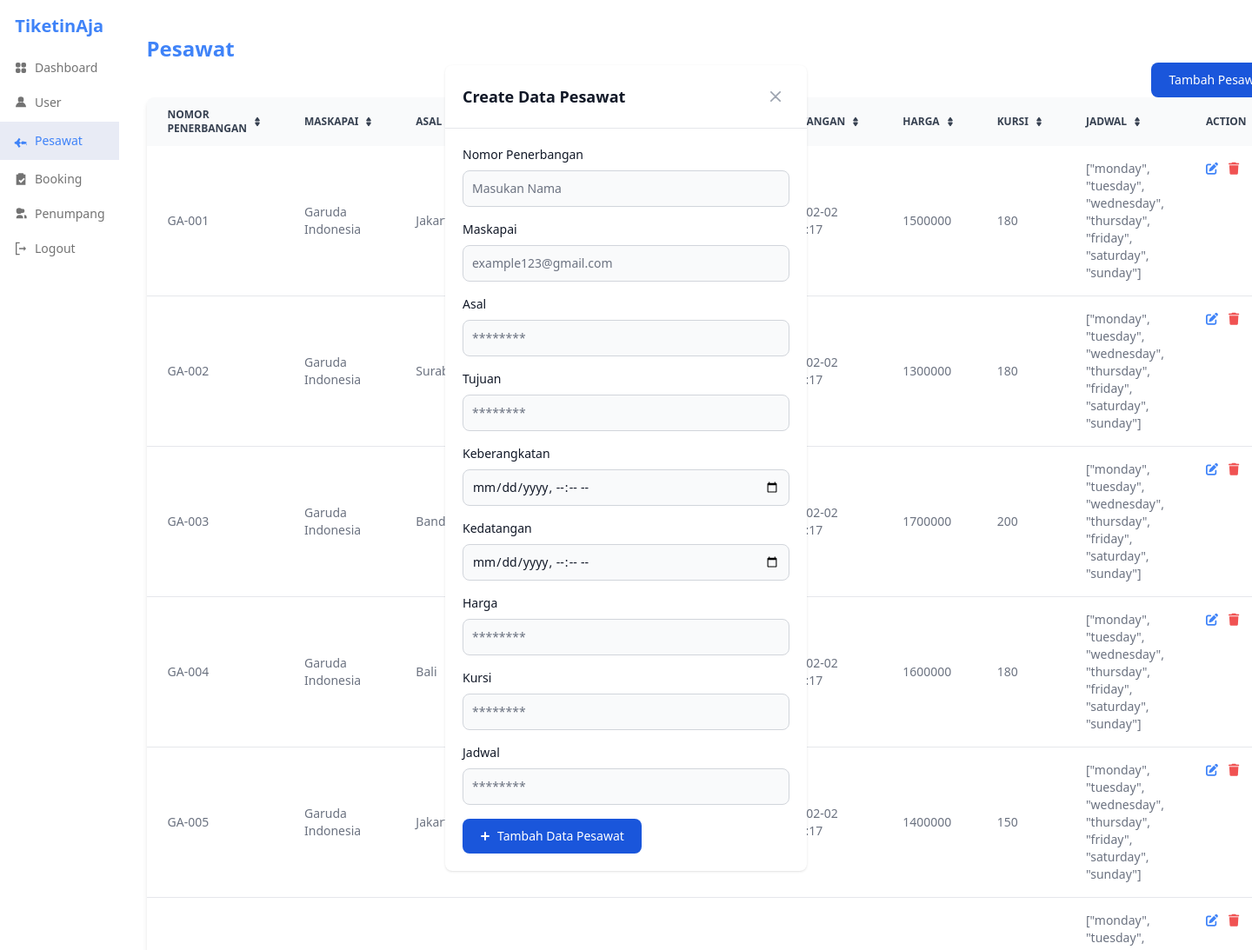
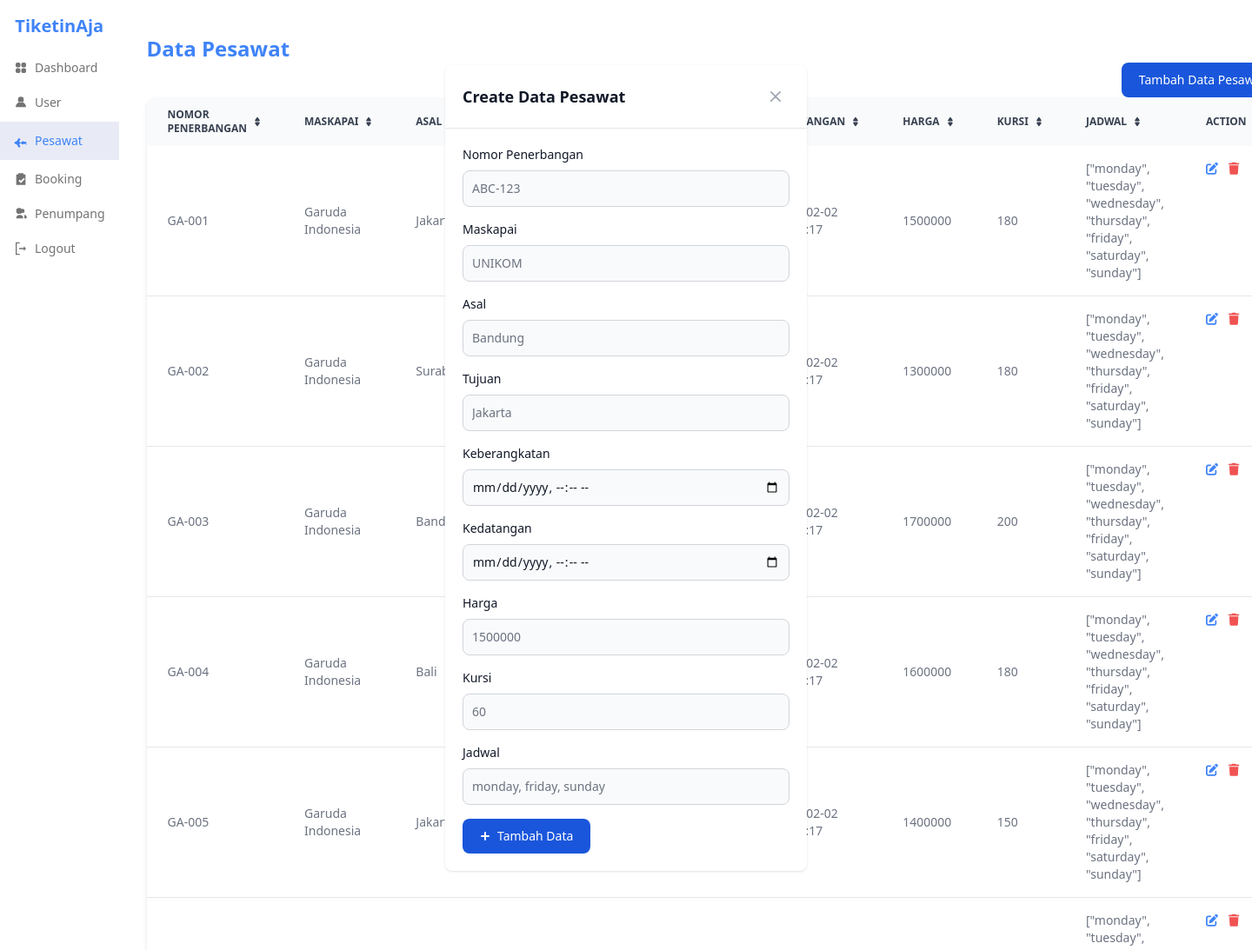
Before and after one commit to Ramdanii19/TiketinAja, a PHP site: page /admin/pesawat/dashboard.php in a window 1440 px wide, after a click on "Tambah Data Pesawat". Shown: the whole page at 87% size. Run offline with PHP 8.4, Linux system fonts and the light colour scheme; data comes from the database, SQL or seed files in the repository; some libraries are stand-ins or nearby versions.

Commit message:
style: finish pesawat

```diff
--- a/src/views/admin/pesawat/dashboard.php
+++ b/src/views/admin/pesawat/dashboard.php
@@ -85,12 +85,12 @@ $count = mysqli_num_rows($result);
     <div class="flex flex-col w-full">
       <!-- Konten -->
       <div class="flex flex-col py-10 px-8">
-        <p class="font-bold text-2xl text-blue-500">Pesawat</p>
+        <p class="font-bold text-2xl text-blue-500">Data Pesawat</p>
 
         <!-- Modal toggle -->
         <div class="flex justify-end">
           <button data-modal-target="create-modal" data-modal-toggle="create-modal" class="text-white bg-blue-700 hover:bg-blue-800 focus:ring-4 focus:outline-none focus:ring-blue-300 font-medium rounded-lg text-sm px-5 py-2.5 text-center dark:bg-blue-600 dark:hover:bg-blue-700 dark:focus:ring-blue-800" type="button">
-            Tambah Pesawat
+            Tambah Data Pesawat
           </button>
         </div>
 
@@ -239,44 +239,44 @@ $count = mysqli_num_rows($result);
                         <div class="grid gap-4 mb-4 grid-cols-2">
                             <div class="col-span-2">
                                 <label for="nomor" class="block mb-2 text-sm font-medium text-gray-900 dark:text-white">Nomor Penerbangan</label>
-                                <input type="text" name="nomor" id="nomor" class="bg-gray-50 border border-gray-300 text-gray-900 text-sm rounded-lg focus:ring-primary-600 focus:border-primary-600 block w-full p-2.5 dark:bg-gray-600 dark:border-gray-500 dark:placeholder-gray-400 dark:text-white dark:focus:ring-primary-500 dark:focus:border-primary-500" placeholder="Masukan Nama" required="">
+                                <input type="text" name="nomor" id="nomor" class="bg-gray-50 border border-gray-300 text-gray-900 text-sm rounded-lg focus:ring-primary-600 focus:border-primary-600 block w-full p-2.5 dark:bg-gray-600 dark:border-gray-500 dark:placeholder-gray-400 dark:text-white dark:focus:ring-primary-500 dark:focus:border-primary-500" placeholder="ABC-123" required="">
                             </div>
                             <div class="col-span-2">
                                 <label for="maskapai" class="block mb-2 text-sm font-medium text-gray-900 dark:text-white">Maskapai</label>
-                                <input type="text" name="maskapai" id="maskapai" class="bg-gray-50 border border-gray-300 text-gray-900 text-sm rounded-lg focus:ring-primary-600 focus:border-primary-600 block w-full p-2.5 dark:bg-gray-600 dark:border-gray-500 dark:placeholder-gray-400 dark:text-white dark:focus:ring-primary-500 dark:focus:border-primary-500" placeholder="example123@gmail.com" required="">
+                                <input type="text" name="maskapai" id="maskapai" class="bg-gray-50 border border-gray-300 text-gray-900 text-sm rounded-lg focus:ring-primary-600 focus:border-primary-600 block w-full p-2.5 dark:bg-gray-600 dark:border-gray-500 dark:placeholder-gray-400 dark:text-white dark:focus:ring-primary-500 dark:focus:border-primary-500" placeholder="UNIKOM" required="">
                             </div>
                             <div class="col-span-2">
                                 <label for="asal" class="block mb-2 text-sm font-medium text-gray-900 dark:text-white">Asal</label>
-                                <input type="text" name="asal" id="asal" class="bg-gray-50 border border-gray-300 text-gray-900 text-sm rounded-lg focus:ring-primary-600 focus:border-primary-600 block w-full p-2.5 dark:bg-gray-600 dark:border-gray-500 dark:placeholder-gray-400 dark:text-white dark:focus:ring-primary-500 dark:focus:border-primary-500" placeholder="********" required="">
+                                <input type="text" name="asal" id="asal" class="bg-gray-50 border border-gray-300 text-gray-900 text-sm rounded-lg focus:ring-primary-600 focus:border-primary-600 block w-full p-2.5 dark:bg-gray-600 dark:border-gray-500 dark:placeholder-gray-400 dark:text-white dark:focus:ring-primary-500 dark:focus:border-primary-500" placeholder="Bandung" required="">
                             </div>
                             <div class="col-span-2">
                                 <label for="tujuan" class="block mb-2 text-sm font-medium text-gray-900 dark:text-white">Tujuan</label>
-                                <input type="text" name="tujuan" id="tujuan" class="bg-gray-50 border border-gray-300 text-gray-900 text-sm rounded-lg focus:ring-primary-600 focus:border-primary-600 block w-full p-2.5 dark:bg-gray-600 dark:border-gray-500 dark:placeholder-gray-400 dark:text-white dark:focus:ring-primary-500 dark:focus:border-primary-500" placeholder="********" required="">
+                                <input type="text" name="tujuan" id="tujuan" class="bg-gray-50 border border-gray-300 text-gray-900 text-sm rounded-lg focus:ring-primary-600 focus:border-primary-600 block w-full p-2.5 dark:bg-gray-600 dark:border-gray-500 dark:placeholder-gray-400 dark:text-white dark:focus:ring-primary-500 dark:focus:border-primary-500" placeholder="Jakarta" required="">
                             </div>
                             <div class="col-span-2">
                                 <label for="keberangkatan" class="block mb-2 text-sm font-medium text-gray-900 dark:text-white">Keberangkatan</label>
-                                <input type="datetime-local" name="keberangkatan" id="keberangkatan" class="bg-gray-50 border border-gray-300 text-gray-900 text-sm rounded-lg focus:ring-primary-600 focus:border-primary-600 block w-full p-2.5 dark:bg-gray-600 dark:border-gray-500 dark:placeholder-gray-400 dark:text-white dark:focus:ring-primary-500 dark:focus:border-primary-500" placeholder="********" required="">
+                                <input type="datetime-local" name="keberangkatan" id="keberangkatan" class="bg-gray-50 border border-gray-300 text-gray-900 text-sm rounded-lg focus:ring-primary-600 focus:border-primary-600 block w-full p-2.5 dark:bg-gray-600 dark:border-gray-500 dark:placeholder-gray-400 dark:text-white dark:focus:ring-primary-500 dark:focus:border-primary-500" required="">
                             </div>
                             <div class="col-span-2">
                                 <label for="kedatangan" class="block mb-2 text-sm font-medium text-gray-900 dark:text-white">Kedatangan</label>
-                                <input type="datetime-local" name="kedatangan" id="kedatangan" class="bg-gray-50 border border-gray-300 text-gray-900 text-sm rounded-lg focus:ring-primary-600 focus:border-primary-600 block w-full p-2.5 dark:bg-gray-600 dark:border-gray-500 dark:placeholder-gray-400 dark:text-white dark:focus:ring-primary-500 dark:focus:border-primary-500" placeholder="********" required="">
+                                <input type="datetime-local" name="kedatangan" id="kedatangan" class="bg-gray-50 border border-gray-300 text-gray-900 text-sm rounded-lg focus:ring-primary-600 focus:border-primary-600 block w-full p-2.5 dark:bg-gray-600 dark:border-gray-500 dark:placeholder-gray-400 dark:text-white dark:focus:ring-primary-500 dark:focus:border-primary-500" required="">
                             </div>
                             <div class="col-span-2">
                                 <label for="harga" class="block mb-2 text-sm font-medium text-gray-900 dark:text-white">Harga</label>
-                                <input type="number" name="harga" id="harga" class="bg-gray-50 border border-gray-300 text-gray-900 text-sm rounded-lg focus:ring-primary-600 focus:border-primary-600 block w-full p-2.5 dark:bg-gray-600 dark:border-gray-500 dark:placeholder-gray-400 dark:text-white dark:focus:ring-primary-500 dark:focus:border-primary-500" placeholder="********" required="">
+                                <input type="number" name="harga" id="harga" class="bg-gray-50 border border-gray-300 text-gray-900 text-sm rounded-lg focus:ring-primary-600 focus:border-primary-600 block w-full p-2.5 dark:bg-gray-600 dark:border-gray-500 dark:placeholder-gray-400 dark:text-white dark:focus:ring-primary-500 dark:focus:border-primary-500" placeholder="1500000" required="">
                             </div>
                             <div class="col-span-2">
                                 <label for="kursi" class="block mb-2 text-sm font-medium text-gray-900 dark:text-white">Kursi</label>
-                                <input type="number" name="kursi" id="kursi" class="bg-gray-50 border border-gray-300 text-gray-900 text-sm rounded-lg focus:ring-primary-600 focus:border-primary-600 block w-full p-2.5 dark:bg-gray-600 dark:border-gray-500 dark:placeholder-gray-400 dark:text-white dark:focus:ring-primary-500 dark:focus:border-primary-500" placeholder="********" required="">
+                                <input type="number" name="kursi" id="kursi" class="bg-gray-50 border border-gray-300 text-gray-900 text-sm rounded-lg focus:ring-primary-600 focus:border-primary-600 block w-full p-2.5 dark:bg-gray-600 dark:border-gray-500 dark:placeholder-gray-400 dark:text-white dark:focus:ring-primary-500 dark:focus:border-primary-500" placeholder="60" required="">
                             </div>
                             <div class="col-span-2">
                                 <label for="jadwal" class="block mb-2 text-sm font-medium text-gray-900 dark:text-white">Jadwal</label>
-                                <input type="text" name="jadwal" id="jadwal" class="bg-gray-50 border border-gray-300 text-gray-900 text-sm rounded-lg focus:ring-primary-600 focus:border-primary-600 block w-full p-2.5 dark:bg-gray-600 dark:border-gray-500 dark:placeholder-gray-400 dark:text-white dark:focus:ring-primary-500 dark:focus:border-primary-500" placeholder="********" required="">
+                                <input type="text" name="jadwal" id="jadwal" class="bg-gray-50 border border-gray-300 text-gray-900 text-sm rounded-lg focus:ring-primary-600 focus:border-primary-600 block w-full p-2.5 dark:bg-gray-600 dark:border-gray-500 dark:placeholder-gray-400 dark:text-white dark:focus:ring-primary-500 dark:focus:border-primary-500" placeholder="monday, friday, sunday" required="">
                             </div>
                         </div>
                         <button type="submit" name="submit" class="text-white inline-flex items-center bg-blue-700 hover:bg-blue-800 focus:ring-4 focus:outline-none focus:ring-blue-300 font-medium rounded-lg text-sm px-5 py-2.5 text-center dark:bg-blue-600 dark:hover:bg-blue-700 dark:focus:ring-blue-800">
                             <svg class="me-1 -ms-1 w-5 h-5" fill="currentColor" viewBox="0 0 20 20" xmlns="http://www.w3.org/2000/svg"><path fill-rule="evenodd" d="M10 5a1 1 0 011 1v3h3a1 1 0 110 2h-3v3a1 1 0 11-2 0v-3H6a1 1 0 110-2h3V6a1 1 0 011-1z" clip-rule="evenodd"></path></svg>
-                            Tambah Data Pesawat
+                            Tambah Data
                         </button>
                     </form>
                     <?php
--- a/src/views/admin/user/dashboard.php
+++ b/src/views/admin/user/dashboard.php
@@ -186,11 +186,11 @@ $count = mysqli_num_rows($result);
                         <div class="grid gap-4 mb-4 grid-cols-2">
                             <div class="col-span-2">
                                 <label for="name" class="block mb-2 text-sm font-medium text-gray-900 dark:text-white">Nama</label>
-                                <input type="text" name="name" id="name" class="bg-gray-50 border border-gray-300 text-gray-900 text-sm rounded-lg focus:ring-primary-600 focus:border-primary-600 block w-full p-2.5 dark:bg-gray-600 dark:border-gray-500 dark:placeholder-gray-400 dark:text-white dark:focus:ring-primary-500 dark:focus:border-primary-500" placeholder="Masukan Nama" required="">
+                                <input type="text" name="name" id="name" class="bg-gray-50 border border-gray-300 text-gray-900 text-sm rounded-lg focus:ring-primary-600 focus:border-primary-600 block w-full p-2.5 dark:bg-gray-600 dark:border-gray-500 dark:placeholder-gray-400 dark:text-white dark:focus:ring-primary-500 dark:focus:border-primary-500" placeholder="John Doe" required="">
                             </div>
                             <div class="col-span-2">
                                 <label for="email" class="block mb-2 text-sm font-medium text-gray-900 dark:text-white">Email</label>
-                                <input type="text" name="email" id="email" class="bg-gray-50 border border-gray-300 text-gray-900 text-sm rounded-lg focus:ring-primary-600 focus:border-primary-600 block w-full p-2.5 dark:bg-gray-600 dark:border-gray-500 dark:placeholder-gray-400 dark:text-white dark:focus:ring-primary-500 dark:focus:border-primary-500" placeholder="example123@gmail.com" required="">
+                                <input type="text" name="email" id="email" class="bg-gray-50 border border-gray-300 text-gray-900 text-sm rounded-lg focus:ring-primary-600 focus:border-primary-600 block w-full p-2.5 dark:bg-gray-600 dark:border-gray-500 dark:placeholder-gray-400 dark:text-white dark:focus:ring-primary-500 dark:focus:border-primary-500" placeholder="JhonDoe@gmail.com" required="">
                             </div>
                             <div class="col-span-2">
                                 <label for="password" class="block mb-2 text-sm font-medium text-gray-900 dark:text-white">Passoword</label>
@@ -207,7 +207,7 @@ $count = mysqli_num_rows($result);
                         </div>
                         <button type="submit" name="submit" class="text-white inline-flex items-center bg-blue-700 hover:bg-blue-800 focus:ring-4 focus:outline-none focus:ring-blue-300 font-medium rounded-lg text-sm px-5 py-2.5 text-center dark:bg-blue-600 dark:hover:bg-blue-700 dark:focus:ring-blue-800">
                             <svg class="me-1 -ms-1 w-5 h-5" fill="currentColor" viewBox="0 0 20 20" xmlns="http://www.w3.org/2000/svg"><path fill-rule="evenodd" d="M10 5a1 1 0 011 1v3h3a1 1 0 110 2h-3v3a1 1 0 11-2 0v-3H6a1 1 0 110-2h3V6a1 1 0 011-1z" clip-rule="evenodd"></path></svg>
-                            Add new product
+                            Tambah Data
                         </button>
                     </form>
                     <?php
```
Also changed, not shown: src/views/admin/pesawat/edit.php (+10 -10 lines).
